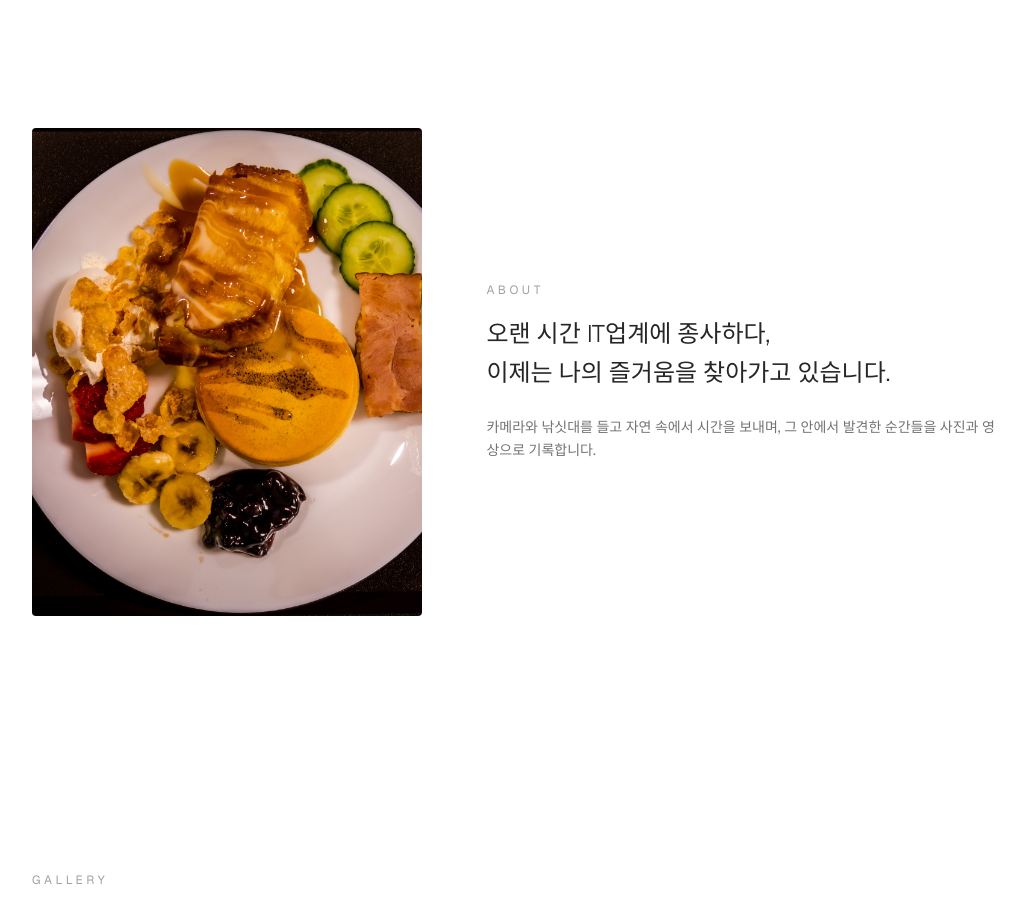
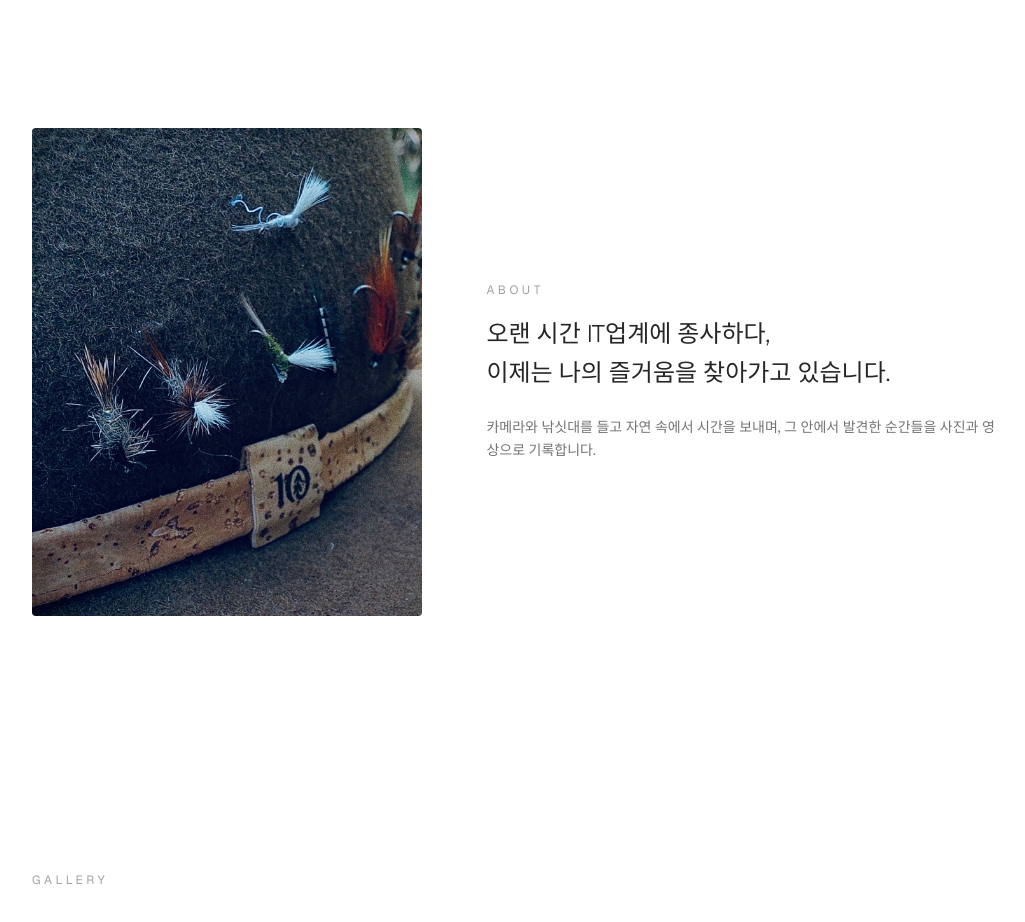
Before and after one commit to calebparkme/portfolio, a Next.js app: page / in a window 1280 px wide. Shown: the part 800-1722 px from the top of the page, without its empty margins (72-1097 px from the left). Built offline with nearby package versions, Linux system fonts and the light colour scheme.

Commit message:
About 섹션 사진을 caleb-2026-07-19-01.jpg(photo-12)로 교체

```diff
--- a/src/components/About.tsx
+++ b/src/components/About.tsx
@@ -1,7 +1,8 @@
 import { galleryImages } from "@/data/gallery";
 import { withBasePath } from "@/lib/basePath";
 
-const featured = galleryImages[9];
+// caleb-2026-07-19-01.jpg (originally IMG_1204.jpeg)
+const featured = galleryImages.find((image) => image.src.endsWith("photo-12.jpg"))!;
 
 export default function About() {
   return (
```
